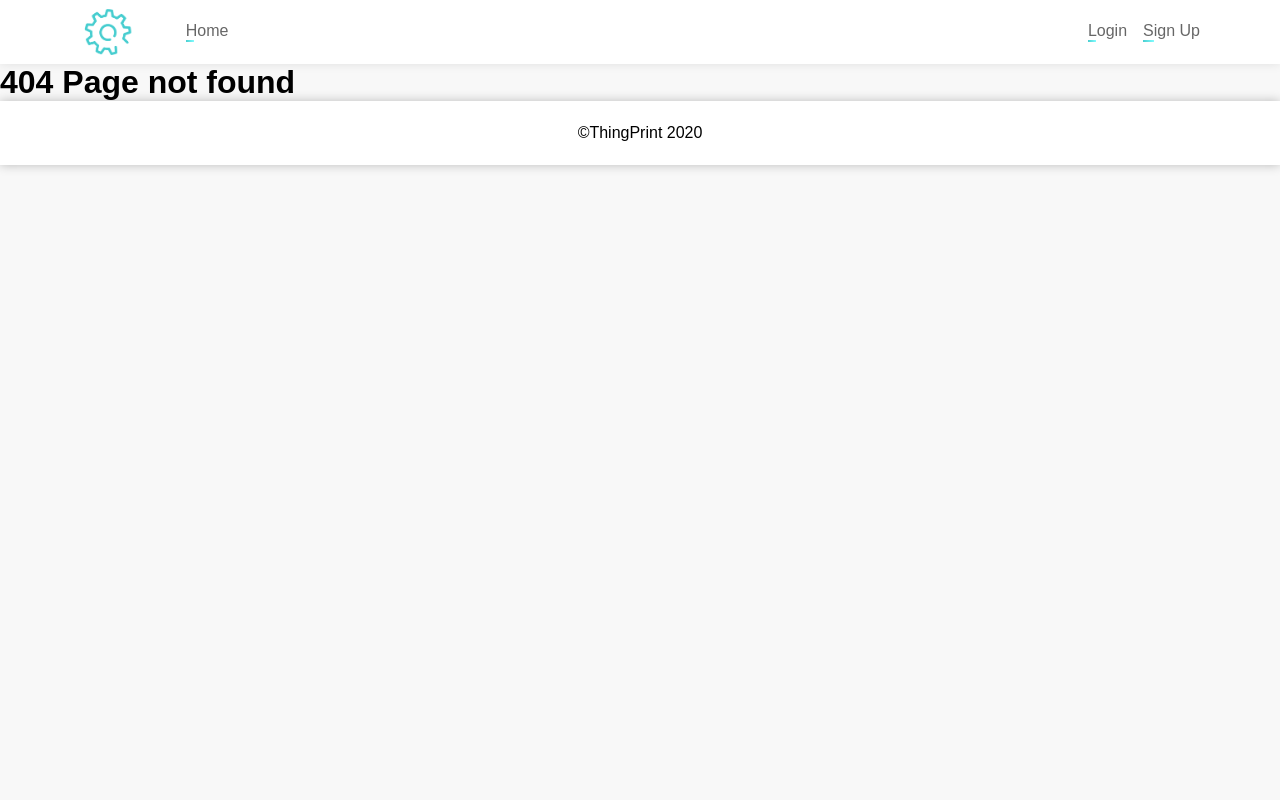
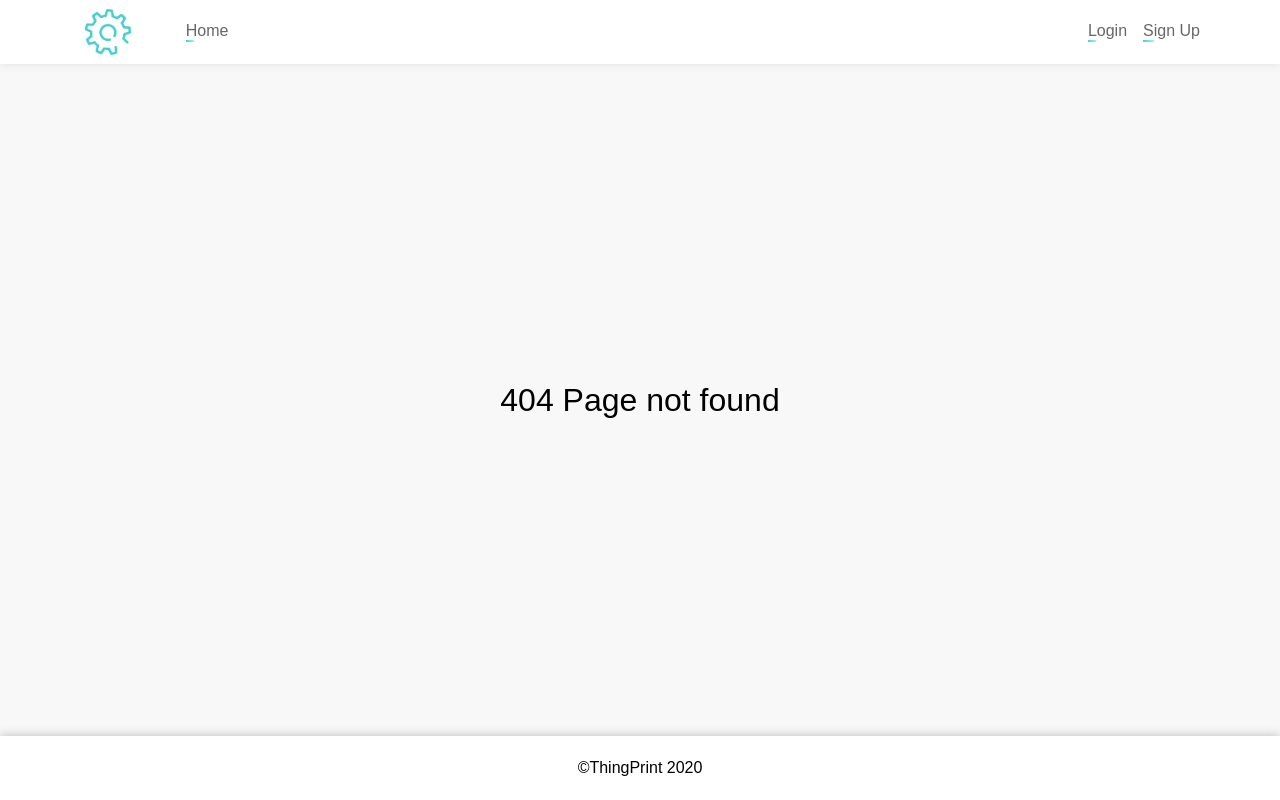
Before and after one commit to Dark-error-Honor/thingprint, a Django app: template templates/errors/404.html in a window 1280 px wide. Run offline with Django 3.2, Linux system fonts and the light colour scheme; the template is opened without the code that fills it, so the values that code supplies are empty.

Commit message:
added spacing

```diff
--- a/templates/errors/404.html
+++ b/templates/errors/404.html
@@ -5,5 +5,7 @@
 {% endblock title %}
 
 {% block content %}
-<h1>404 Page not found</h1>
+<div class="item-container">
+<h1 class="center header">404 Page not found</h1>
+</div>
 {% endblock content %}
```
